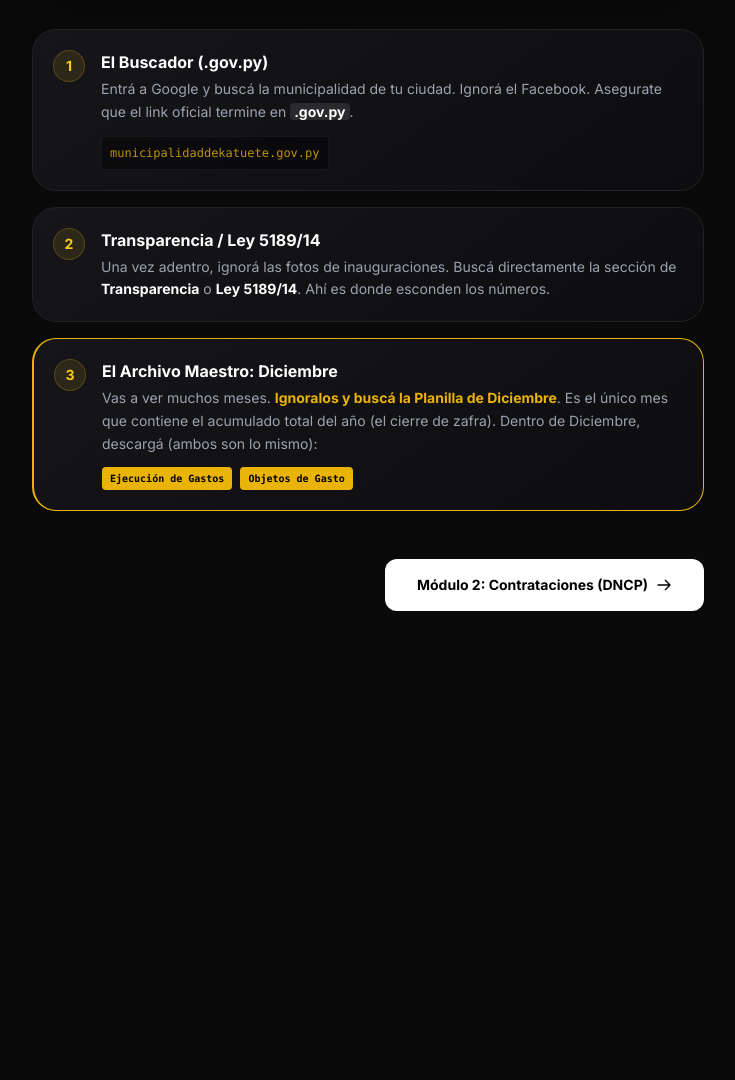
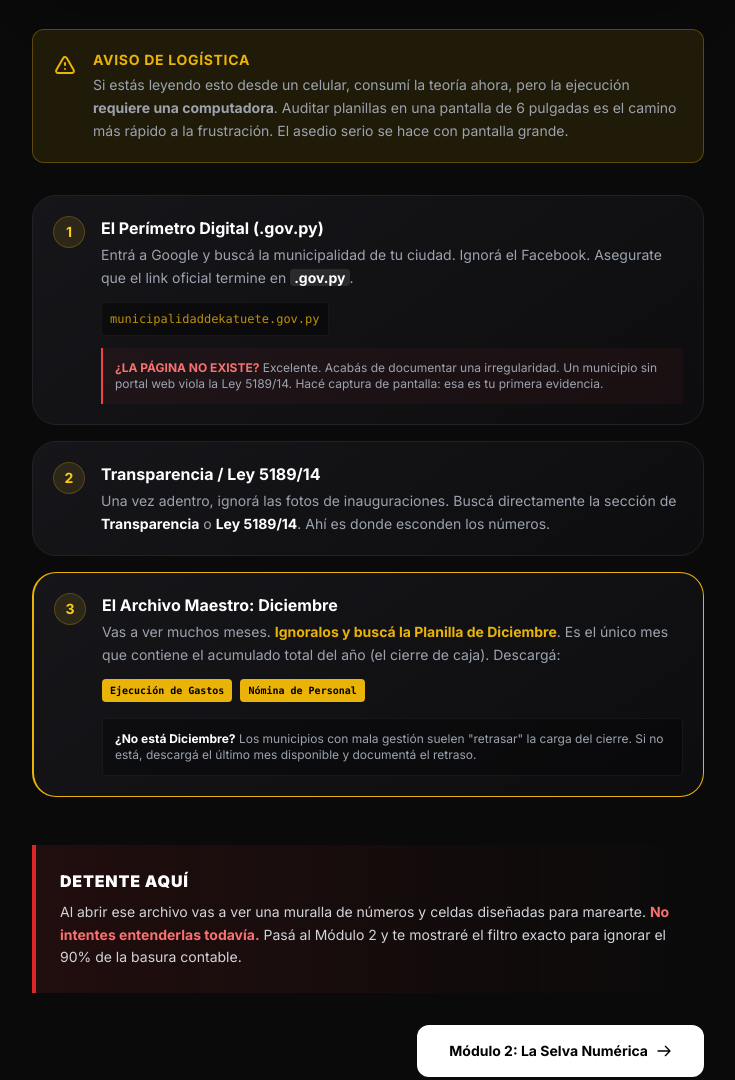
Before and after one commit to danielfatch-lab/operacioncivil, a plain HTML site: page curso-tactico/modulo1.html in a window 1280 px wide. Shown: the part 546-1626 px from the top of the page, without its empty margins (416-1151 px from the left). Before the commit the page ends 1295 px from the top, so only its background shows below. Drawn offline with nearby package versions, Linux system fonts and the light colour scheme.

Commit message:
ahora sí con cambios guardados

```diff
--- a/curso-tactico/modulo1.html
+++ b/curso-tactico/modulo1.html
@@ -47,7 +47,7 @@
 </head>
 <body class="antialiased min-h-screen">
 
-    <header class="w-full bg-[#0a0a0a]/90 backdrop-blur-md sticky top-0 z-50">
+    <header class="w-full bg-[#0a0a0a]/90 backdrop-blur-md sticky top-0 z-50 border-b border-white/5">
         <div class="max-w-7xl mx-auto px-6 py-5 flex items-center justify-between">
             <span class="logo-text text-xs md:text-sm">Operación Civil</span>
             <div class="flex items-center gap-2">
@@ -55,7 +55,6 @@
                 <span class="text-[9px] font-bold text-gray-500 uppercase tracking-widest">Auditoría Activa</span>
             </div>
         </div>
-        <div class="h-[1px] w-full bg-gradient-to-r from-transparent via-white/10 to-transparent"></div>
     </header>
 
     <div class="max-w-7xl mx-auto flex flex-col lg:flex-row mt-4">
@@ -88,18 +87,30 @@
                 </p>
             </div>
 
+            <div class="bg-yellow-500/10 border border-yellow-500/30 rounded-xl p-5 mb-8 flex gap-4 items-start">
+                <svg class="w-6 h-6 text-yellow-500 shrink-0 mt-1" fill="none" stroke="currentColor" viewBox="0 0 24 24"><path stroke-linecap="round" stroke-linejoin="round" stroke-width="2" d="M12 9v2m0 4h.01m-6.938 4h13.856c1.54 0 2.502-1.667 1.732-3L13.732 4c-.77-1.333-2.694-1.333-3.464 0L3.34 16c-.77 1.333.192 3 1.732 3z"></path></svg>
+                <div>
+                    <h3 class="text-yellow-500 font-bold uppercase text-sm mb-1 tracking-wider">Aviso de Logística</h3>
+                    <p class="text-gray-400 text-sm leading-relaxed">Si estás leyendo esto desde un celular, consumí la teoría ahora, pero la ejecución <strong>requiere una computadora</strong>. Auditar planillas en una pantalla de 6 pulgadas es el camino más rápido a la frustración. El asedio serio se hace con pantalla grande.</p>
+                </div>
+            </div>
+
             <div class="space-y-4">
 
-                <div class="bento-card p-5 flex gap-4 items-start">
+                <div class="bento-card p-5 flex flex-col sm:flex-row gap-4 items-start">
                     <div class="step-number w-8 h-8 rounded-full flex items-center justify-center font-bold shrink-0 text-sm">1</div>
                     <div class="w-full">
-                        <h3 class="font-bold text-white mb-1">El Buscador (.gov.py)</h3>
+                        <h3 class="font-bold text-white mb-1">El Perímetro Digital (.gov.py)</h3>
                         <p class="text-gray-400 text-sm leading-relaxed mb-3">Entrá a Google y buscá la municipalidad de tu ciudad. Ignorá el Facebook. Asegurate que el link oficial termine en <strong class="text-white bg-white/10 px-1 rounded">.gov.py</strong>.</p>
-                        <code class="block text-xs text-yellow-500/80 bg-black/40 p-2 rounded border border-white/5 w-fit">municipalidaddekatuete.gov.py</code>
+                        <code class="block text-xs text-yellow-500/80 bg-black/40 p-2 rounded border border-white/5 w-fit mb-3">municipalidaddekatuete.gov.py</code>
+
+                        <div class="bg-red-500/5 border-l-2 border-red-500 p-3 rounded-r mt-2">
+                            <p class="text-xs text-gray-400"><strong class="text-red-400 uppercase">¿La página no existe?</strong> Excelente. Acabás de documentar una irregularidad. Un municipio sin portal web viola la Ley 5189/14. Hacé captura de pantalla: esa es tu primera evidencia.</p>
+                        </div>
                     </div>
                 </div>
 
-                <div class="bento-card p-5 flex gap-4 items-start">
+                <div class="bento-card p-5 flex flex-col sm:flex-row gap-4 items-start">
                     <div class="step-number w-8 h-8 rounded-full flex items-center justify-center font-bold shrink-0 text-sm">2</div>
                     <div class="w-full">
                         <h3 class="font-bold text-white mb-1">Transparencia / Ley 5189/14</h3>
@@ -107,23 +118,32 @@
                     </div>
                 </div>
 
-                <div class="bento-card p-5 flex gap-4 items-start border-l-2 border-yellow-500">
+                <div class="bento-card p-5 flex flex-col sm:flex-row gap-4 items-start border-l-2 border-yellow-500">
                     <div class="step-number w-8 h-8 rounded-full flex items-center justify-center font-bold shrink-0 text-sm">3</div>
                     <div class="w-full">
                         <h3 class="font-bold text-white mb-1">El Archivo Maestro: Diciembre</h3>
-                        <p class="text-gray-400 text-sm leading-relaxed mb-3">Vas a ver muchos meses. <strong class="text-yellow-500">Ignoralos y buscá la Planilla de Diciembre</strong>. Es el único mes que contiene el acumulado total del año (el cierre de zafra). Dentro de Diciembre, descargá (ambos son lo mismo):</p>
-                        <div class="flex gap-2">
+                        <p class="text-gray-400 text-sm leading-relaxed mb-3">Vas a ver muchos meses. <strong class="text-yellow-500">Ignoralos y buscá la Planilla de Diciembre</strong>. Es el único mes que contiene el acumulado total del año (el cierre de caja). Descargá:</p>
+                        <div class="flex flex-wrap gap-2 mb-4">
                             <span class="text-[10px] font-mono text-black bg-yellow-500 px-2 py-1 rounded font-bold">Ejecución de Gastos</span>
-                            <span class="text-[10px] font-mono text-black bg-yellow-500 px-2 py-1 rounded font-bold">Objetos de Gasto</span>
+                            <span class="text-[10px] font-mono text-black bg-yellow-500 px-2 py-1 rounded font-bold">Nómina de Personal</span>
+                        </div>
+
+                        <div class="bg-black/30 border border-white/5 p-3 rounded">
+                            <p class="text-xs text-gray-400"><strong class="text-white">¿No está Diciembre?</strong> Los municipios con mala gestión suelen "retrasar" la carga del cierre. Si no está, descargá el último mes disponible y documentá el retraso.</p>
                         </div>
                     </div>
                 </div>
 
             </div>
 
-            <div class="hidden lg:flex justify-end mt-12">
+            <div class="mt-12 bg-gradient-to-r from-red-900/20 to-transparent border-l-4 border-red-600 p-6 rounded-r-xl">
+                <h3 class="text-white font-black uppercase tracking-wider mb-2">Detente Aquí</h3>
+                <p class="text-gray-300 text-sm leading-relaxed mb-0">Al abrir ese archivo vas a ver una muralla de números y celdas diseñadas para marearte. <strong class="text-red-400">No intentes entenderlas todavía.</strong> Pasá al Módulo 2 y te mostraré el filtro exacto para ignorar el 90% de la basura contable.</p>
+            </div>
+
+            <div class="hidden lg:flex justify-end mt-8">
                 <a href="modulo2.html" class="bg-white hover:bg-gray-200 text-black font-bold text-sm px-8 py-4 rounded-xl transition-colors flex items-center gap-2">
-                    Módulo 2: Contrataciones (DNCP)
+                    Módulo 2: La Selva Numérica
                     <svg class="w-4 h-4" fill="none" stroke="currentColor" viewBox="0 0 24 24"><path stroke-linecap="round" stroke-linejoin="round" stroke-width="2" d="M14 5l7 7m0 0l-7 7m7-7H3"></path></svg>
                 </a>
             </div>
@@ -134,7 +154,7 @@
     <div class="lg:hidden fixed bottom-0 left-0 right-0 bg-[#0a0a0a]/90 backdrop-blur-xl border-t border-white/10 p-4 z-50">
         <div class="flex items-center justify-between max-w-md mx-auto gap-4">
             <div class="flex flex-col">
-                <span class="text-[9px] text-gray-500 uppercase tracking-widest font-black mb-0.5">Módulo 1</span>
+                <span class="text-[9px] text-gray-500 uppercase tracking-widest font-black mb-0.5">Fase Actual</span>
                 <span class="text-sm font-bold text-white truncate">Ejecución de Gastos</span>
             </div>
             <a href="modulo2.html" class="bg-white text-black font-bold text-xs px-5 py-3 rounded-xl active:scale-95 transition-transform flex items-center gap-2 shrink-0 shadow-lg uppercase">
```
